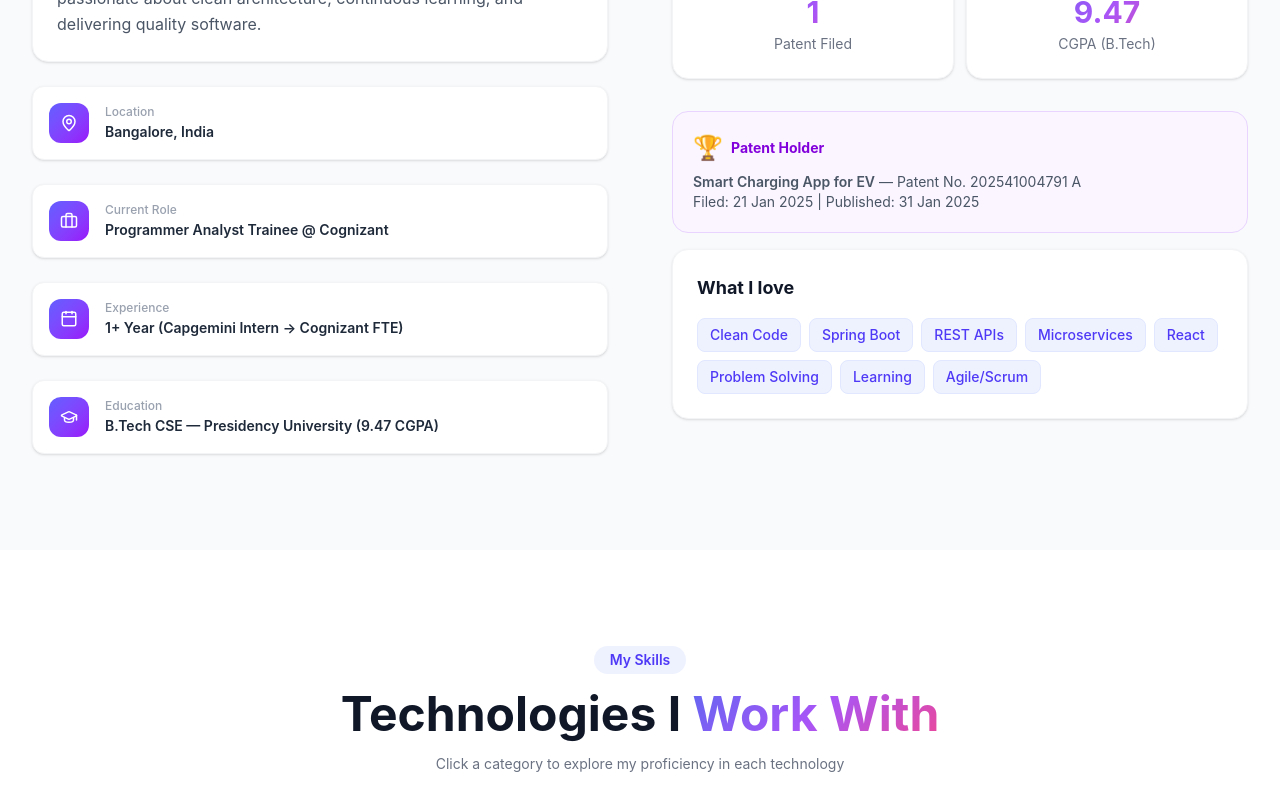
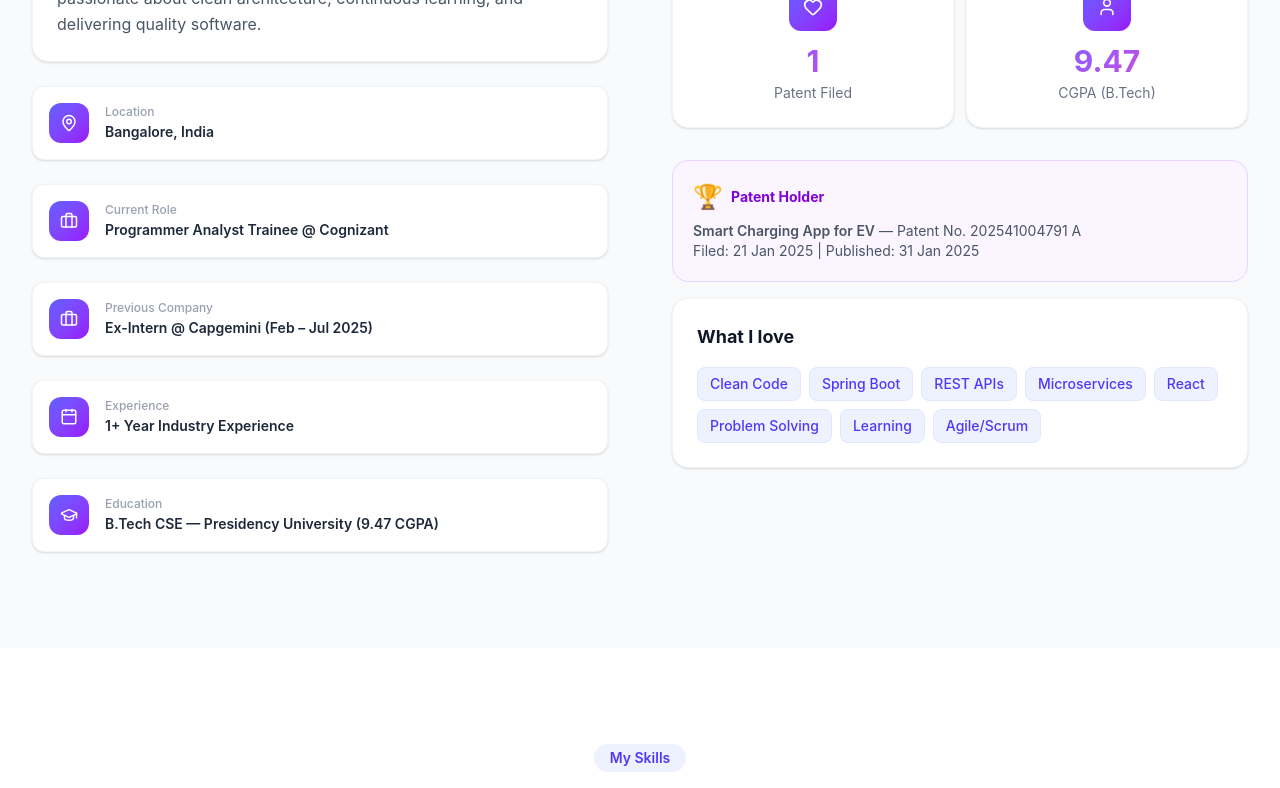
Before and after one commit to bubby-2003/My-Portfolio, a React (Vite) app: page / in a window 1280 px wide. Shown: the part 1380-2168 px from the top of the page. Built offline with nearby package versions, Linux system fonts and the light colour scheme.

Commit message:
Add Ex-Intern @ Capgemini row in About section
Co-Authored-By: Claude Sonnet 4.6 <noreply@anthropic.com>

```diff
--- a/src/components/About.jsx
+++ b/src/components/About.jsx
@@ -60,7 +60,8 @@ export default function About({ darkMode }) {
             {[
               { icon: MapPin, label: 'Location', value: 'Bangalore, India' },
               { icon: Briefcase, label: 'Current Role', value: 'Programmer Analyst Trainee @ Cognizant' },
-              { icon: Calendar, label: 'Experience', value: '1+ Year (Capgemini Intern → Cognizant FTE)' },
+              { icon: Briefcase, label: 'Previous Company', value: 'Ex-Intern @ Capgemini (Feb – Jul 2025)' },
+              { icon: Calendar, label: 'Experience', value: '1+ Year Industry Experience' },
               { icon: GraduationCap, label: 'Education', value: 'B.Tech CSE — Presidency University (9.47 CGPA)' },
             ].map(({ icon: Icon, label, value }) => (
               <div key={label} className={`flex items-center gap-4 p-4 rounded-xl border transition-all duration-200 ${
```
